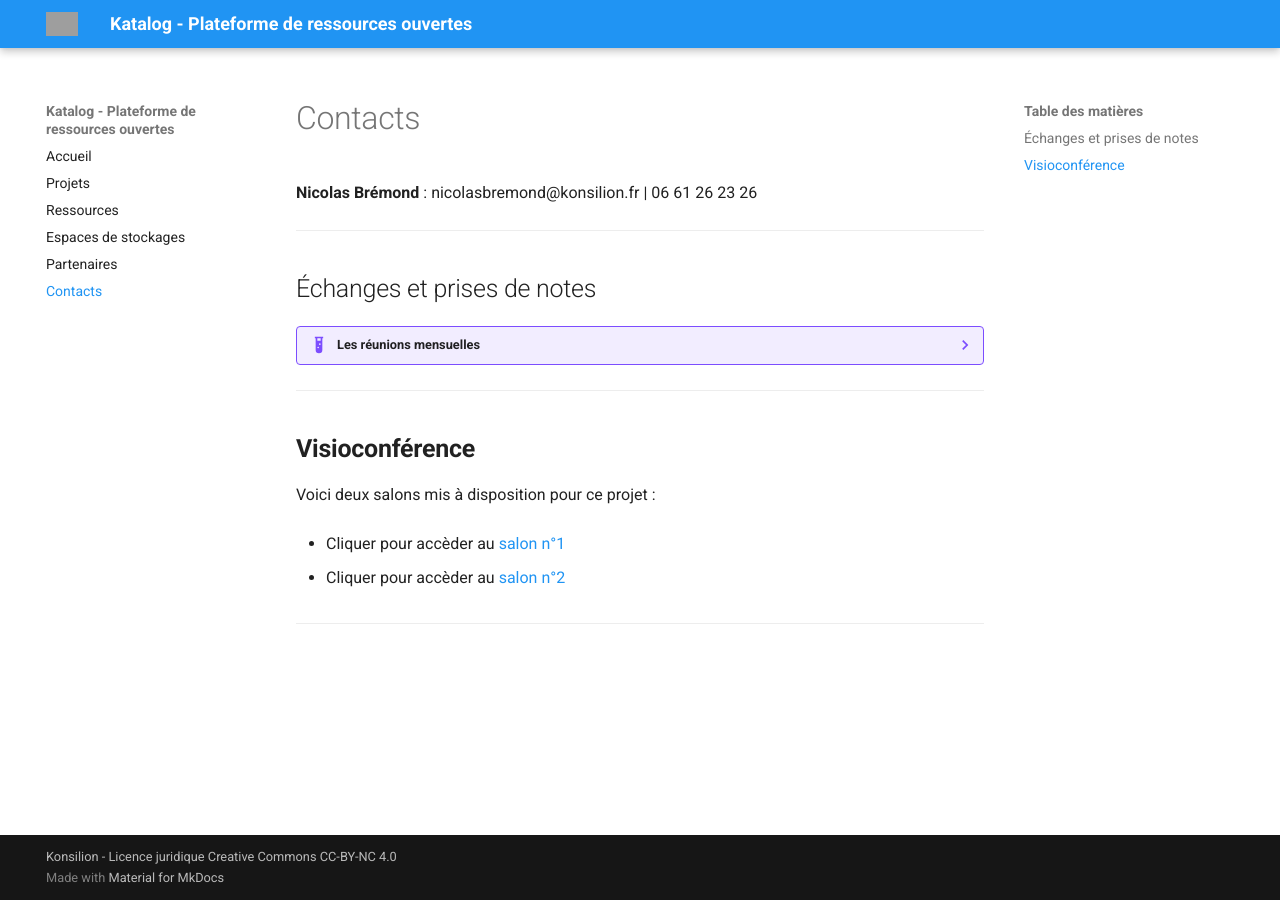
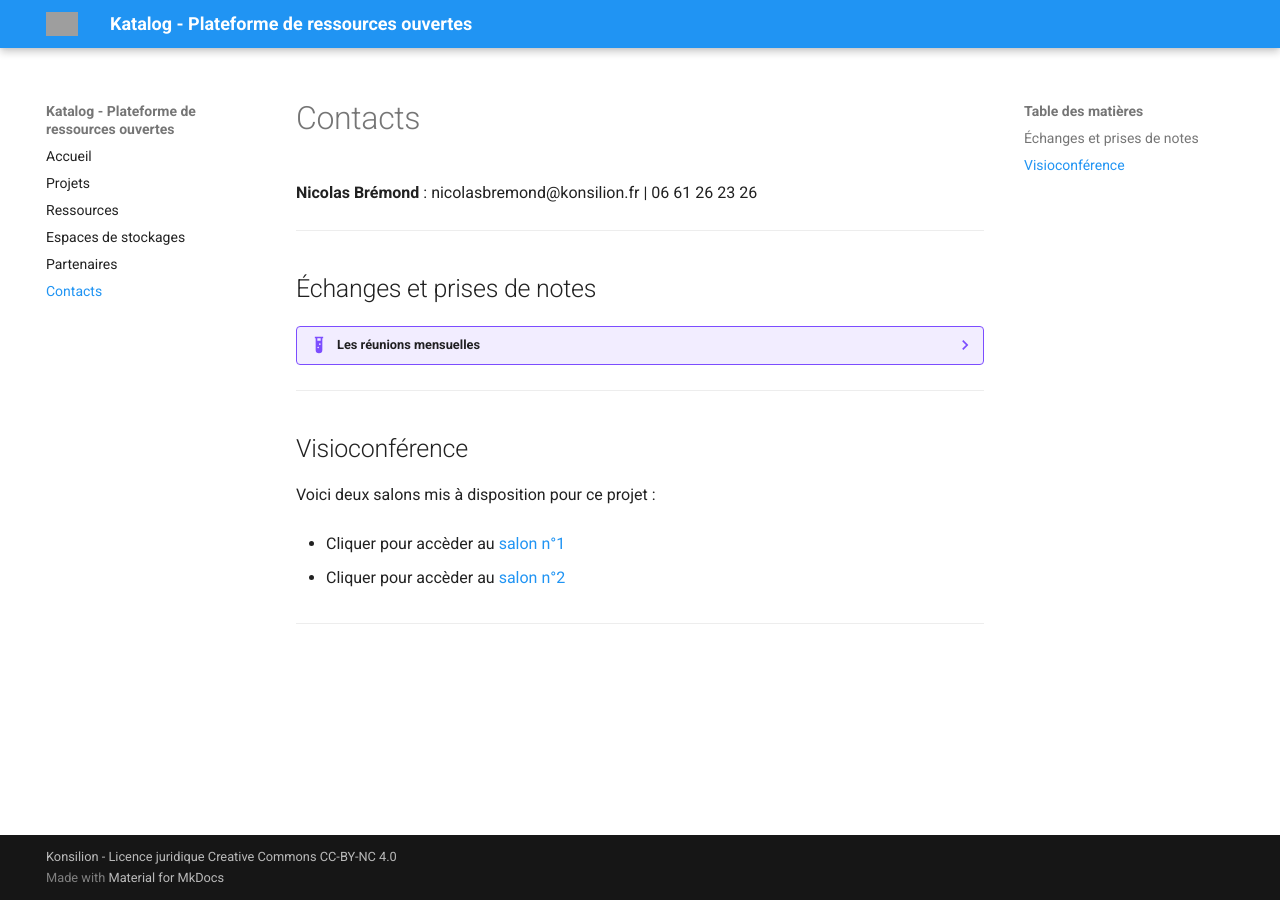
Before and after one commit to Konsilion/katalog-template, an MkDocs documentation site: the page built from docs/informations.md, in a window 1280 px wide. Built offline with MkDocs 1.6.1 and Material for MkDocs 9.7.7, drawn with Linux system fonts in a browser that asks for light colours; grey boxes are pictures that could not be loaded.

```diff
--- a/docs/informations.md
+++ b/docs/informations.md
@@ -13,7 +13,7 @@
 
 ---
 
-## **Visioconférence**
+## Visioconférence
 
 Voici deux salons mis à disposition pour ce projet :
 
```
